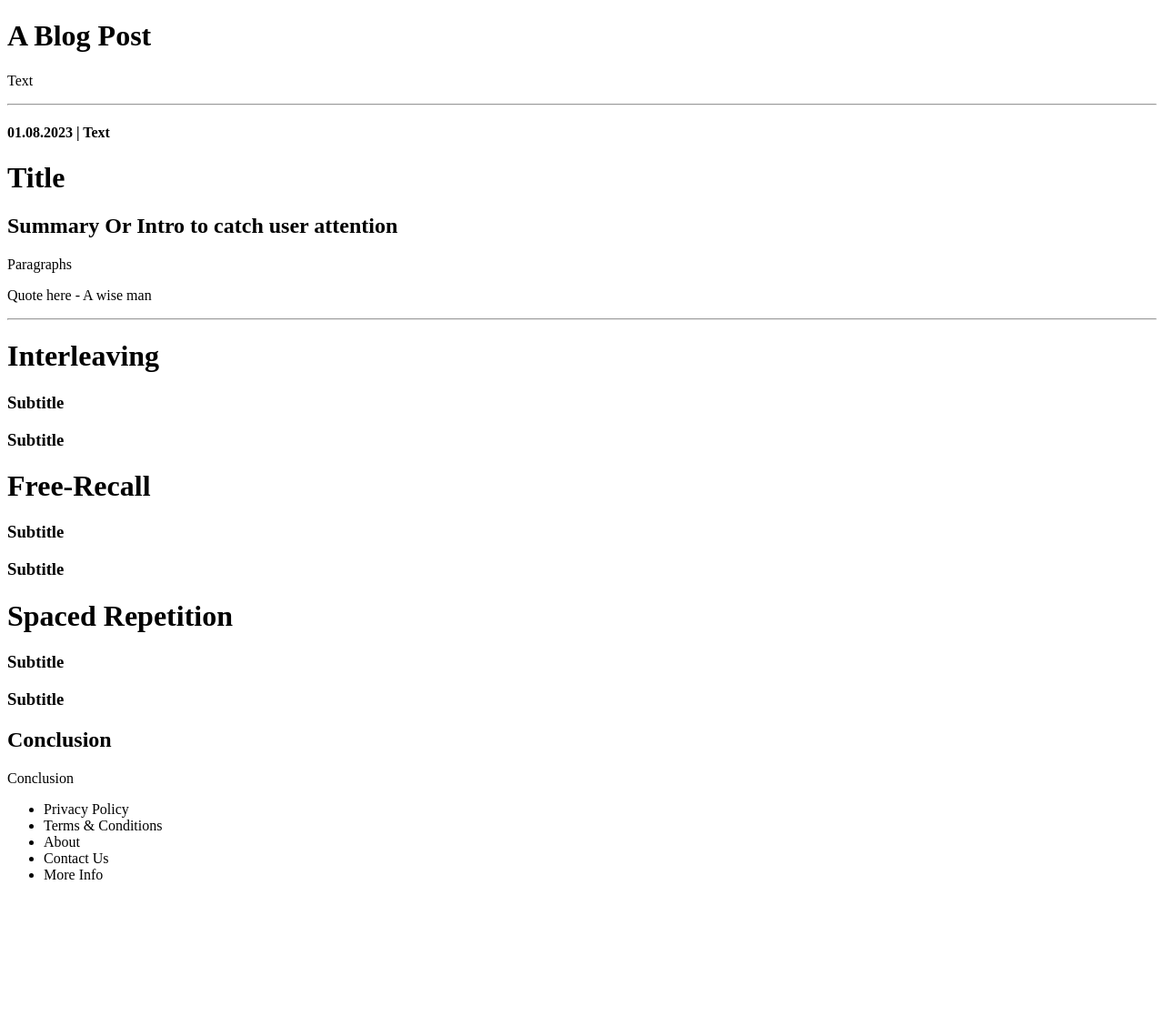
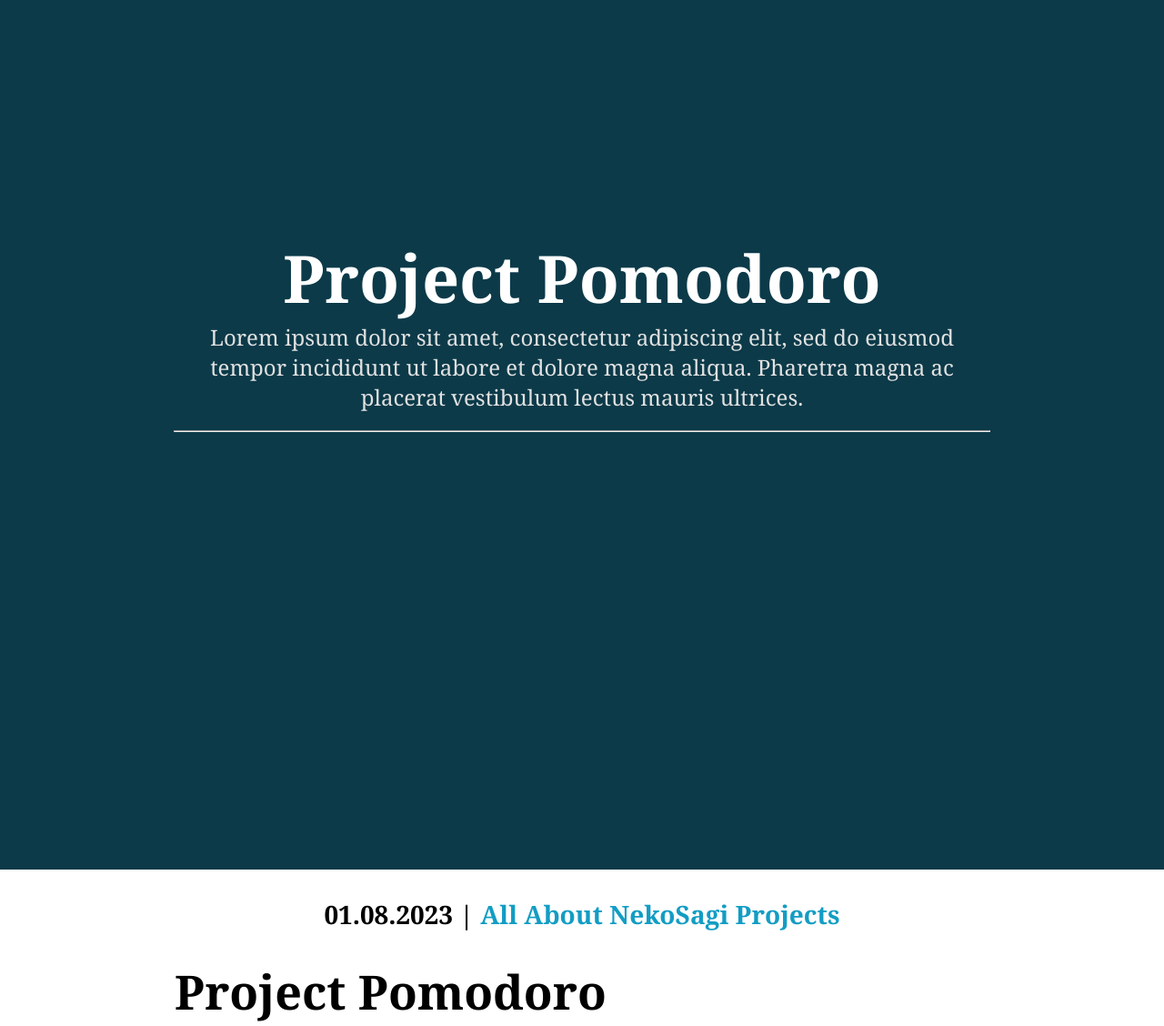
Before and after one commit to KingArthurChen/colt-steele-blogpost-project, a plain HTML site: page index.html in a window 1280 px wide. Shown: the top 1128 px of the page at 91% size. Before the commit the page ends 987 px from the top, so only its background shows below. Drawn offline with Linux system fonts and the light colour scheme.

Commit message:
Finished blog project

```diff
--- a/app.css
+++ b/app.css
@@ -0,0 +1,110 @@
+* {
+    margin: 0;
+    padding: 0;
+    font-family:Cambria, Cochin, Georgia, Times, 'Times New Roman', serif;
+}
+
+.hero {
+    background-color: #0C3A49;
+    color: white;
+    text-align: center;
+    height: 700px;
+    padding-top: 20%;
+}
+
+
+.hero h1{
+    font-size: 72px;
+}
+
+.hero p {
+    font-size: 24px;
+    color: #E1E1E1;
+    width: 65%;
+    margin: auto;
+}
+
+.hero hr {
+    width: 70%;
+    margin: 20px auto;
+}
+
+
+main {
+    margin: 0 auto;
+    width: 70%;
+}
+
+.date-title {
+    text-align: center;
+    margin: 30px;
+    font-size: 28px;
+}
+
+.date-title span {
+    color: #129DC4;
+}
+
+#main-title {
+    font-size: 52px;
+    margin: 30px auto;
+}
+
+main h1 + h2 {
+    text-transform: uppercase;
+    margin: 30px auto;
+}
+
+main h3 {
+    margin: 30px auto;
+    font-size: 24px;
+}
+
+main p {
+    font-size: 20px;
+    margin: 30px auto;
+}
+
+.quote {
+    font-size: 18px;
+    margin: 30px;
+    border-left: solid 5px #129DC4;
+    padding-left: 20px;
+    font-style: italic;
+}
+
+.quote span {
+    padding-left: 20px;
+    display: block;
+    font-weight: bolder;
+    margin-top: 10px;
+}
+
+main hr {
+    margin: 50px auto;
+    width: 100%;
+}
+
+
+footer {
+    background-color: #0C3A49;
+    color: white;
+    font-weight: bold;
+    font-size: 20px;
+}
+
+footer ul {
+    text-align: center;
+    padding: 20px;
+}
+
+footer ul li {
+    display: inline;
+    text-align: center;
+    margin: 15px;
+}
+
+footer ul li:hover {
+    cursor: pointer;
+    text-decoration: underline;
+}
--- a/index.html
+++ b/index.html
@@ -7,32 +7,34 @@
     <title>Blog Post</title>
 </head>
 <body>
-    <hero>
-        <h1>A Blog Post</h1>
-        <p>Text</p>
+    <div class="hero">
+        <h1>Project Pomodoro</h1>
+        <p>Lorem ipsum dolor sit amet, consectetur adipiscing elit, sed do eiusmod tempor incididunt ut labore et dolore magna aliqua. Pharetra magna ac placerat vestibulum lectus mauris ultrices.
+        </p>
         <hr>
-    </hero>
+    </div class="hero">
     <main>
         <div class="date-title">
-            <h4>01.08.2023 | Text</h3>
+            <h4>01.08.2023 | <Span>All About NekoSagi Projects</Span></h3>
         </div>
         <div class="main-content">
-            <h1>Title</h1>
-            <h2>Summary Or Intro to catch user attention</h2>
-            <p>Paragraphs</p>
-            <p>Quote here <span>- A wise man</span></p>
+            <h1 id="main-title">Project Pomodoro</h1>
+            <h2>Lorem ipsum dolor sit amet, consectetur adipiscing elit, sed do eiusmod tempor incididunt ut labore et dolore magna aliqua. Fames ac turpis egestas maecenas pharetra convallis. Lorem mollis aliquam ut porttitor leo a diam. Netus et malesuada fames ac turpis egestas sed tempus. Eget velit aliquet sagittis id consectetur purus.</h2>
+            <p>Lorem ipsum dolor sit amet, ne essent discere disputationi mel. Eu vim scaevola scriptorem, mel in elit mutat definitionem, affert mediocritatem ex nam. Te duo idque tantas insolens. Nostrud eligendi his ea, probo concludaturque ius ei. Eam ei falli doctus, nam fuisset mentitum cu. Et has unum dolore.</p>
+
+            <p>At sumo delicata expetenda vis, te vim nibh invenire hendrerit. Id detracto eloquentiam nam, vis viris eripuit ad. An consul forensibus eum, ei iriure repudiandae definitiones eos, an iudicabit persequeris nam. Sed altera graeci ei, eu eum dicam consetetur. Eligendi suscipiantur cum cu, his percipit facilisis ea, assum dicant in ius.</p>
+            <p class="quote">Tantas perfecto nam id, eros splendide ut vel. Ut pri pericula prodesset, aliquip accusam delectus vis an. Sit malis luptatum ne, in habeo saperet deterruisset usu. His ea laboramus posidonium, eu cum quem nulla admodum. Vim amet necessitatibus ex, vix et recteque convenire, dicam volumus corpora vis cu. <span>- Lorem Ipsum Generator</span></p>
             <hr>
             <h1>Interleaving</h1>
-            <h3>Subtitle</h3>
-            <h3>Subtitle</h3>
+            <h3>What is it?</h3>
+            <p>Blocking is studying one topic at a time. Interleaving is another technique used to enhance learning and memory; it involves practicing and learning multiple related skills or topics. For example, when training three skills A, B and C: blocking uses the pattern of AAA-BBB-CCC while interleaving uses the pattern of ABC-ABC-ABC. Research has found that interleaving is superior to blocking in learning skills and studying.</p>
             <h1>Free-Recall</h1>
-            <h3>Subtitle</h3>
-            <h3>Subtitle</h3>
-            <h1>Spaced Repetition</h1>
-            <h3>Subtitle</h3>
-            <h3>Subtitle</h3>
+            <h3>What is it?</h3>
+            <p>Free recall is a common task in the psychological study of memory. In this task, participants study a list of items on each trial, and then are prompted to recall the items in any order. Items are usually presented one at a time for a short duration, and can be any of a number of nameable materials, although traditionally, words from a larger set are chosen. The recall period typically lasts a few minutes, and can involve spoken or written recall. The standard test involves the recall period starting immediately after the final list item; this can be referred to as immediate free recall (IFR) to distinguish it from delayed free recall (DFR). In delayed free recall, there is a short distraction period between the final list item and the start of the recall period. Both IFR and DFR have been used to test certain effects that appear during recall tests, such as the primacy effect and recency effect.</p>
+            <p>Free recall describes the process in which a person is given a list of items to remember and then is tested by being asked to recall them in any order. Free recall often displays evidence of primacy and recency effects. Primacy effects are displayed when the person recalls items presented at the beginning of the list earlier and more often. The recency effect is when the person recalls items presented at the end of the list earlier and more often. Free recall often begins with the end of the list and then moves to the beginning and middle of the list.</p>
+
             <h2>Conclusion</h2>
-            <p>Conclusion</p>
+            <p>In summary, interleaving and free recall are two evidence-based learning techniques that can enhance memory and retention. Interleaving involves mixing up practice of different skills or topics rather than studying them in blocks. This improves ability to see connections and transfer learning. Free recall tasks require actively generating information from memory versus just passive recognition. Producing recalled facts and details strengthens neural pathways. Implementing these techniques thoughtfully when studying or training can boost performance on assessments and long-term knowledge acquisition. The research clearly demonstrates the benefits of interleaved practice and active free recall. Educators and learners should consider incorporating these methods to achieve better outcomes. By going beyond repetitive blocking or simple review, we can optimize true learning.</p>
         </div>
     </main>
     <footer>
```
